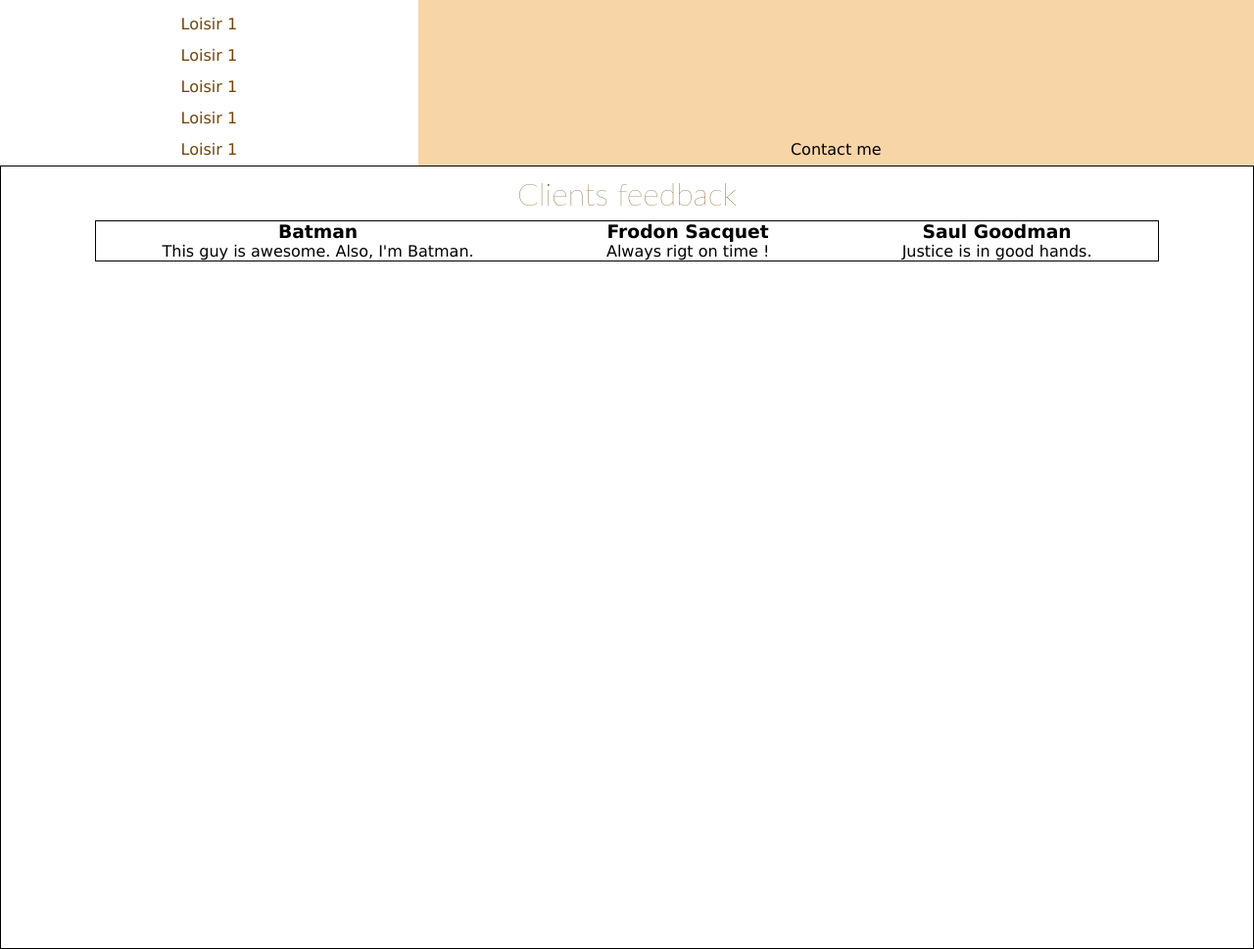
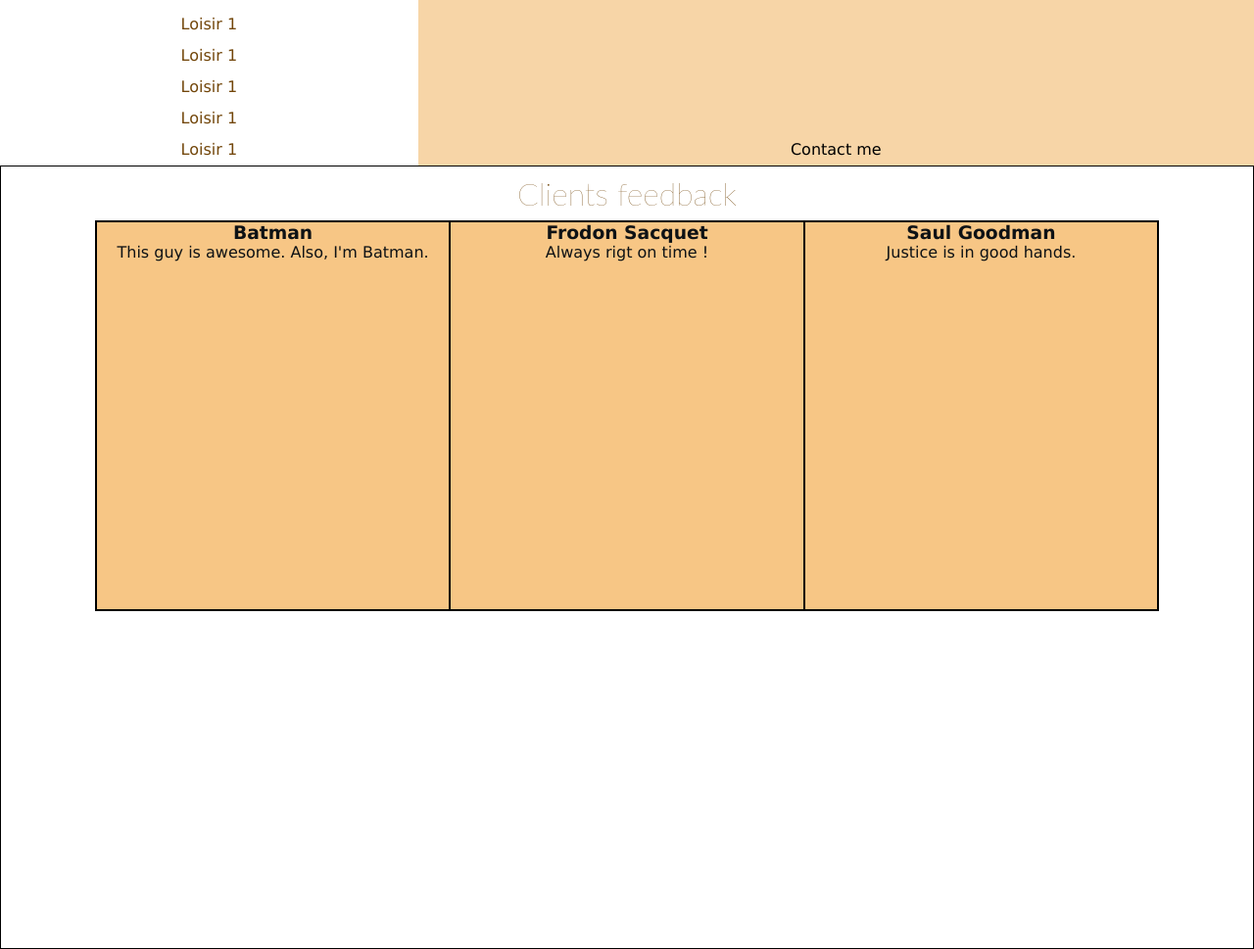
Before and after one commit to Killrian47/Projet1_WCS, a PHP site: page / in a window 1280 px wide. Shown: the part 598-1567 px from the top of the page at 98% size. Run offline with PHP 8.4, Linux system fonts and the light colour scheme; some web fonts are replaced.

Commit message:
évolution1 sur les blocs clients

```diff
--- a/assets/projet3Helene.css
+++ b/assets/projet3Helene.css
@@ -7,9 +7,39 @@
 
 .clients {
     display: flex;
-    justify-content: space-around;
+    align-items: stretch;
+    justify-content: space-between;
+    background-color: var(--light);
+    color: var(--dark);
+
     width: 85%;
+    height: 50%;
     border: 1px solid black;
     margin: auto;
 
 }
+
+.batman {
+    display: flex;
+    flex-direction: column;
+    width: calc(100% / 3);
+    background-color: var(--primary-color);
+    border: 1px solid black;
+}
+
+.frodonSacquet {
+    display: flex;
+    flex-direction: column;
+    width: calc(100% / 3);
+    background-color: var(--primary-color);
+    border: 1px solid black;
+}
+
+.saulGoodman {
+    display: flex;
+    flex-direction: column ;
+    width: calc(100% / 3);
+    background-color: var(--primary-color);
+    border: 1px solid black;
+
+}
--- a/assets/style.css
+++ b/assets/style.css
@@ -13,6 +13,17 @@
     box-sizing: border-box;
     font-family: Verdana, Geneva, Tahoma, sans-serif;
 }
+
+:root {
+    --primary-color: #f7c685;
+    --secondary-color: #b38742;
+    --gray: #5b5953;
+    --light: white;
+    --dark: #0e1215;
+}
+
+
+
 html {
     width: 100%;
 }
--- a/partie3Helene.php
+++ b/partie3Helene.php
@@ -11,7 +11,7 @@
     <div> <h2> Clients feedback </h2> </div>
 
     <div class="clients">
-        <div class="Batman">
+        <div class="batman">
             <h3> Batman</h3>
             <p> This guy is awesome. Also, I'm Batman. </p>
         </div>
```
